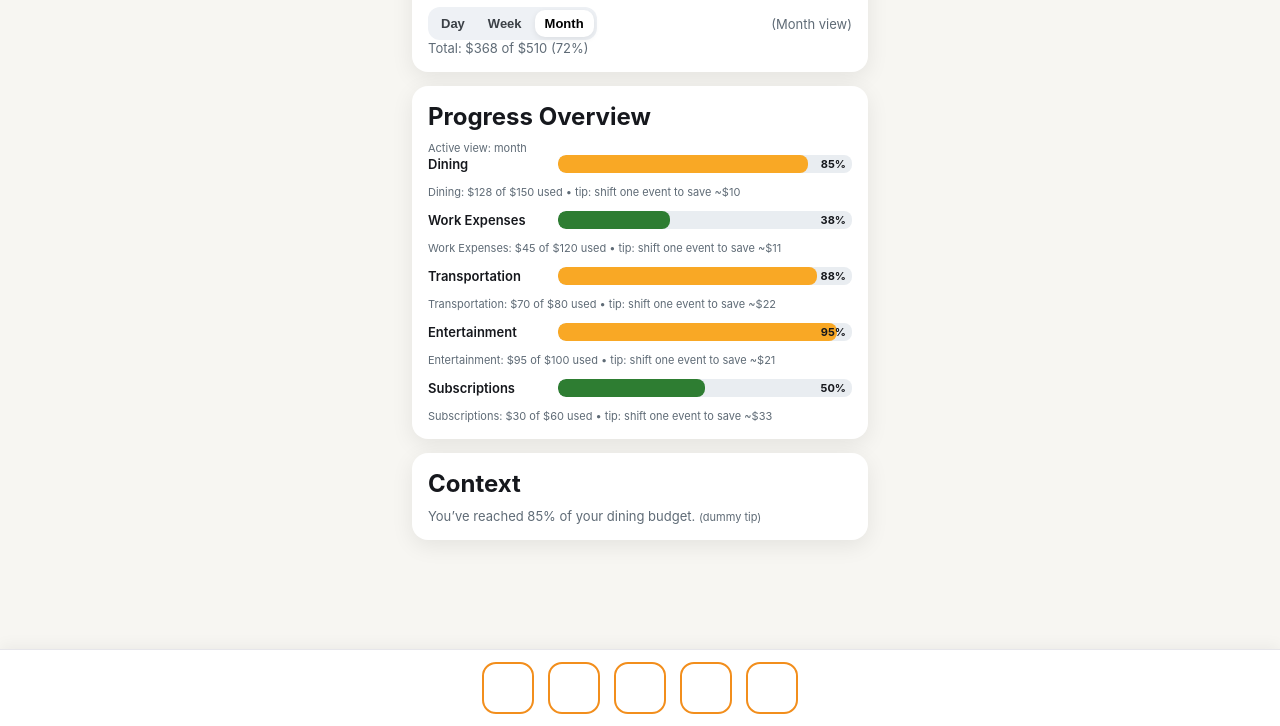
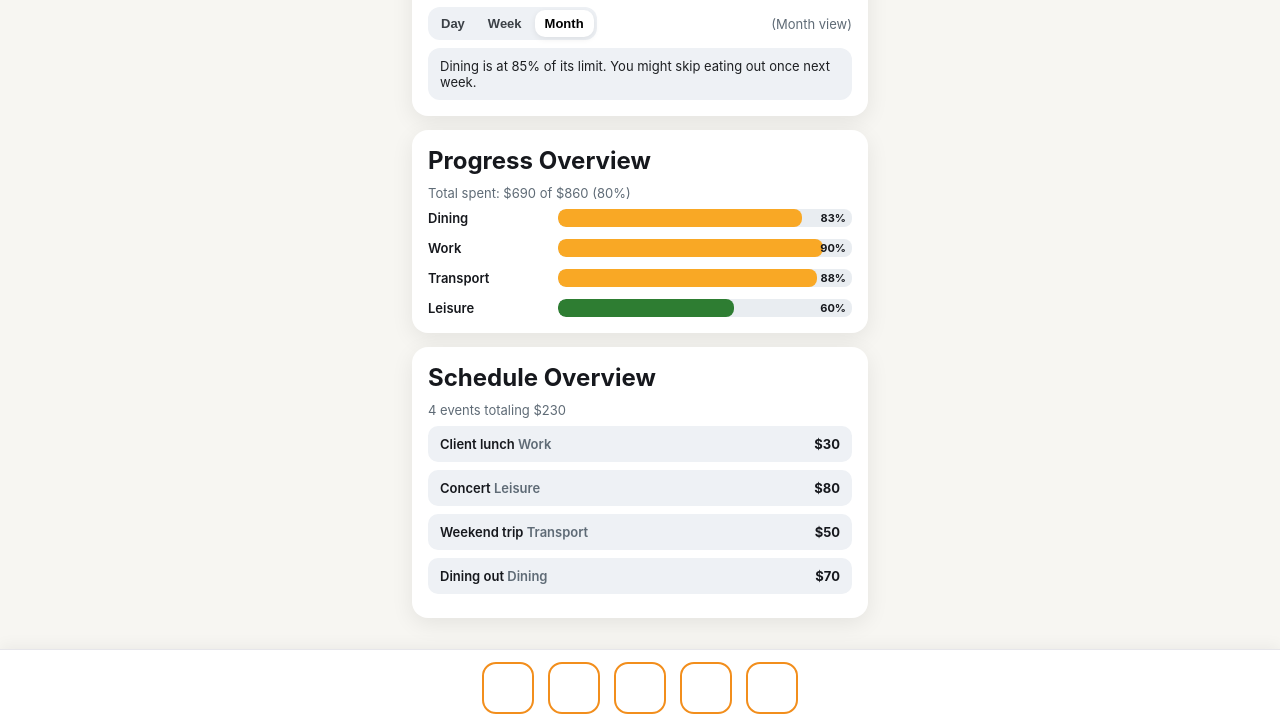
Before and after one commit to michaeltaffe/HVCIbudgetapp, a website: page index.html in a window 1280 px wide. Shown: the part 74-800 px from the top of the page. Drawn offline with Linux system fonts and the light colour scheme.

Commit message:
Update HTML for final prototype of dashboard

```diff
--- a/index.html
+++ b/index.html
@@ -3,7 +3,7 @@
 <head>
 <meta charset="utf-8" />
 <meta name="viewport" content="width=device-width, initial-scale=1" />
-<title>Time–Budget Dashboard (Mock)</title>
+<title>Time–Budget Dashboard (Final Prototype)</title>
 <link rel="stylesheet" href="https://unpkg.com/lucide-static@latest/font/lucide.css">
 <style>
 :root{
@@ -18,7 +18,7 @@ body{margin:0;font-family:Inter,system-ui,-apple-system,Segoe UI,Roboto,Helvetic
 h1,h2{margin:0 0 10px}
 .subtitle{color:var(--muted);font-size:13px}
 
-.controls{display:flex;align-items:center;justify-content:space-between;gap:10px;flex-wrap:wrap}
+.controls{display:flex;align-items:center;justify-content:space-between;margin-top:8px}
 .segmented{display:inline-flex;background:var(--subtle);border-radius:12px;padding:3px;gap:3px}
 .segmented button{
   appearance:none;border:0;background:transparent;padding:6px 10px;border-radius:10px;
@@ -26,17 +26,26 @@ h1,h2{margin:0 0 10px}
 }
 .segmented button.active{background:#fff;color:#000;box-shadow:0 2px 6px rgba(0,0,0,.08)}
 
-.bars{display:grid;gap:12px}
+.bars{display:grid;gap:12px;margin-top:8px}
 .row{display:flex;align-items:center;gap:10px}
 .label{min-width:120px;font-weight:600;font-size:13px}
 .bar{flex:1;height:18px;background:var(--track);border-radius:8px;position:relative;overflow:hidden}
 .fill{height:100%;border-radius:8px;transition:width .35s ease, background .35s ease}
 .pct{position:absolute;right:6px;top:50%;transform:translateY(-50%);font-size:11px;font-weight:700}
-.tooltip{font-size:11px;color:var(--muted)}
 
-.footer{position:fixed;left:0;right:0;bottom:0;background:#fff;border-top:1px solid #e6e6ea;padding:12px 16px;box-shadow:0 -3px 15px rgba(0,0,0,.05)}
+.context-panel{font-size:13px;background:var(--subtle);padding:10px 12px;border-radius:12px;margin-top:8px;color:#1d1f22}
+
+.events .row{display:flex;justify-content:space-between;align-items:center;background:var(--subtle);
+  padding:10px 12px;border-radius:10px;margin:8px 0}
+.events .title{font-weight:600;font-size:13px}
+.events .amt{font-weight:700;font-size:13px}
+
+.footer{position:fixed;left:0;right:0;bottom:0;background:#fff;border-top:1px solid #e6e6ea;
+  padding:12px 16px;box-shadow:0 -3px 15px rgba(0,0,0,.05)}
 .chips{display:flex;gap:14px;justify-content:center}
-.chip{width:52px;height:52px;border:2px solid #f28e1c;border-radius:14px;display:flex;align-items:center;justify-content:center}
+.chip{width:52px;height:52px;border:2px solid #f28e1c;border-radius:14px;
+  display:flex;align-items:center;justify-content:center;background:#fff;transition:background .2s}
+.chip:hover{background:#fdf5e6}
 .chip i{font-size:22px;color:#f28e1c}
 </style>
 </head>
@@ -45,25 +54,28 @@ h1,h2{margin:0 0 10px}
   <div class="card">
     <h1>Time–Budget Dashboard</h1>
     <div class="controls">
-      <div class="segmented" role="tablist" aria-label="Time view">
-        <button id="view-day"   role="tab" aria-selected="false">Day</button>
-        <button id="view-week"  role="tab" aria-selected="false">Week</button>
-        <button id="view-month" role="tab" aria-selected="true"  class="active">Month</button>
+      <div class="segmented">
+        <button id="btn-day">Day</button>
+        <button id="btn-week">Week</button>
+        <button id="btn-month" class="active">Month</button>
       </div>
       <div class="subtitle" id="viewNote">(Month view)</div>
     </div>
-    <div class="subtitle" id="summary">Loading…</div>
+    <div class="context-panel" id="contextText">
+      You’re nearing your dining budget limit. Consider one low-cost workday.
+    </div>
   </div>
 
   <div class="card">
     <h2>Progress Overview</h2>
-    <div id="activeView" class="tooltip">Active view: month</div>
+    <div class="subtitle" id="summary">Loading...</div>
     <div class="bars" id="bars"></div>
   </div>
 
-  <div class="card">
-    <h2>Context</h2>
-    <div class="subtitle">You’ve reached 85% of your dining budget. <span class="tooltip">(dummy tip)</span></div>
+  <div class="card events">
+    <h2>Schedule Overview</h2>
+    <div id="eventSummary" class="subtitle"></div>
+    <div id="events"></div>
   </div>
 </div>
 
@@ -71,104 +83,126 @@ h1,h2{margin:0 0 10px}
   <div class="chips">
     <div class="chip" title="Home"><i class="lucide lucide-home"></i></div>
     <div class="chip" title="Calendar"><i class="lucide lucide-calendar-days"></i></div>
-    <div class="chip" title="Budget"><i class="lucide lucide-credit-card"></i></div>
+    <div class="chip" title="Budget"><i class="lucide lucide-wallet"></i></div>
     <div class="chip" title="Insights"><i class="lucide lucide-bar-chart-3"></i></div>
     <div class="chip" title="Settings"><i class="lucide lucide-settings"></i></div>
   </div>
 </div>
 
 <script>
-/* Distinct datasets per view (so bars CHANGE) */
 const DATA = {
-  day: [
-    {category:"Dining",        spent:  9, budget: 15},  // 60%
-    {category:"Work Expenses", spent:  4, budget: 20},  // 20%
-    {category:"Transportation",spent: 10, budget: 12},  // 83%
-    {category:"Entertainment", spent:  1, budget:  8},  // 13%
-    {category:"Subscriptions", spent:  5, budget:  5}   // 100%
-  ],
-  week: [
-    {category:"Dining",        spent: 62, budget: 80},  // 78%
-    {category:"Work Expenses", spent: 18, budget: 60},  // 30%
-    {category:"Transportation",spent: 39, budget: 45},  // 87%
-    {category:"Entertainment", spent: 28, budget: 50},  // 56%
-    {category:"Subscriptions", spent: 15, budget: 15}   // 100%
-  ],
-  month: [
-    {category:"Dining",        spent:128, budget:150},  // 85%
-    {category:"Work Expenses", spent: 45, budget:120},  // 38%
-    {category:"Transportation",spent: 70, budget: 80},  // 88%
-    {category:"Entertainment", spent: 95, budget:100},  // 95%
-    {category:"Subscriptions", spent: 30, budget: 60}   // 50%
-  ]
+  day: {
+    context: "You're on track today, with one moderate expense remaining.",
+    categories: [
+      {cat:"Dining", spent:10, budget:15},
+      {cat:"Work", spent:4, budget:20},
+      {cat:"Transport", spent:8, budget:12},
+      {cat:"Leisure", spent:2, budget:10}
+    ],
+    events:[
+      {title:"Coffee meeting", category:"Work", cost:6},
+      {title:"Lunch out", category:"Dining", cost:10},
+      {title:"Gym class", category:"Leisure", cost:5}
+    ]
+  },
+  week: {
+    context: "Dining is close to budget. Plan a meal at home to stay on track.",
+    categories: [
+      {cat:"Dining", spent:70, budget:90},
+      {cat:"Work", spent:40, budget:60},
+      {cat:"Transport", spent:30, budget:45},
+      {cat:"Leisure", spent:20, budget:50}
+    ],
+    events:[
+      {title:"Dinner with friends", category:"Dining", cost:45},
+      {title:"Work commute", category:"Transport", cost:20},
+      {title:"Movie night", category:"Leisure", cost:15},
+      {title:"Coworking session", category:"Work", cost:10}
+    ]
+  },
+  month: {
+    context: "Dining is at 85% of its limit. You might skip eating out once next week.",
+    categories: [
+      {cat:"Dining", spent:250, budget:300},
+      {cat:"Work", spent:180, budget:200},
+      {cat:"Transport", spent:140, budget:160},
+      {cat:"Leisure", spent:120, budget:200}
+    ],
+    events:[
+      {title:"Client lunch", category:"Work", cost:30},
+      {title:"Concert", category:"Leisure", cost:80},
+      {title:"Weekend trip", category:"Transport", cost:50},
+      {title:"Dining out", category:"Dining", cost:70}
+    ]
+  }
 };
 
-function colorFor(p){ return p<70 ? 'var(--ok)' : (p<100 ? 'var(--warn)' : 'var(--bad)'); }
+function colorFor(p){ return p<70?'var(--ok)':(p<100?'var(--warn)':'var(--bad)'); }
 
-/* Renders bars for a given view key */
-function renderBars(view){
+function render(view){
+  const d = DATA[view];
   const bars = document.getElementById('bars');
-  bars.innerHTML = ''; // clear previous bars
+  bars.innerHTML = '';
+  let totalSpent = 0, totalBudget = 0;
 
-  // Update helper labels
-  document.getElementById('activeView').textContent = 'Active view: ' + view;
-  document.getElementById('viewNote').textContent = '(' + view[0].toUpperCase() + view.slice(1) + ' view)';
+  d.categories.forEach(c=>{
+    const pct = Math.round((c.spent / Math.max(1,c.budget)) * 100);
+    totalSpent += c.spent; totalBudget += c.budget;
 
-  // Build rows
-  DATA[view].forEach(d=>{
-    const row = document.createElement('div');
-    row.className = 'row';
-
-    const label = document.createElement('div');
-    label.className = 'label';
-    label.textContent = d.category;
-
-    const bar = document.createElement('div');
-    bar.className = 'bar';
-
-    const pct = Math.round((d.spent / Math.max(1, d.budget)) * 100);
-    const fill = document.createElement('div');
-    fill.className = 'fill';
-    fill.style.width = Math.min(100, pct) + '%';
+    const row = document.createElement('div'); row.className='row';
+    const label = document.createElement('div'); label.className='label'; label.textContent = c.cat;
+    const bar = document.createElement('div'); bar.className='bar';
+    const fill = document.createElement('div'); fill.className='fill';
+    fill.style.width = Math.min(100,pct)+'%';
     fill.style.background = colorFor(pct);
-
-    const pctText = document.createElement('div');
-    pctText.className = 'pct';
-    pctText.textContent = pct + '%';
-
-    bar.appendChild(fill);
-    bar.appendChild(pctText);
-
-    row.appendChild(label);
-    row.appendChild(bar);
+    const pctText = document.createElement('div'); pctText.className='pct'; pctText.textContent = pct+'%';
+    bar.appendChild(fill); bar.appendChild(pctText);
+    row.appendChild(label); row.appendChild(bar);
     bars.appendChild(row);
-
-    // Tooltip row under each bar with raw values (dummy)
-    const tip = document.createElement('div');
-    tip.className = 'tooltip';
-    tip.textContent = `${d.category}: $${d.spent} of $${d.budget} used • tip: shift one event to save ~$${10 + Math.floor(Math.random()*25)}`;
-    bars.appendChild(tip);
   });
 
-  // Update summary totals
-  const totalBudget = DATA[view].reduce((a,b)=>a + b.budget, 0);
-  const totalSpent  = DATA[view].reduce((a,b)=>a + b.spent, 0);
   document.getElementById('summary').textContent =
-    `Total: $${totalSpent} of $${totalBudget} (${Math.round(totalSpent / Math.max(1,totalBudget) * 100)}%)`;
+    `Total spent: $${totalSpent} of $${totalBudget} (${Math.round(totalSpent/totalBudget*100)}%)`;
+  document.getElementById('contextText').textContent = d.context;
+
+  // Events / Schedule section
+  const eventList = document.getElementById('events');
+  eventList.innerHTML = '';
+  let totalCost = 0;
+  d.events.forEach(e=>{
+    const row = document.createElement('div');
+    row.className='row';
+    const title = document.createElement('div');
+    title.className='title';
+    title.textContent = e.title + ' ';
+    const cat = document.createElement('span');
+    cat.className='subtitle';
+    cat.textContent = e.category;
+    title.appendChild(cat);
+    const amt = document.createElement('div');
+    amt.className='amt';
+    amt.textContent = '$' + e.cost;
+    totalCost += e.cost;
+    row.appendChild(title);
+    row.appendChild(amt);
+    eventList.appendChild(row);
+  });
+  document.getElementById('eventSummary').textContent =
+    `${d.events.length} events totaling $${totalCost}`;
+  document.getElementById('viewNote').textContent = `(${view[0].toUpperCase()+view.slice(1)} view)`;
 }
 
-/* Button wiring */
-function activate(view){
+function setView(view){
   document.querySelectorAll('.segmented button').forEach(b=>b.classList.remove('active'));
-  document.getElementById('view-'+view).classList.add('active');
-  renderBars(view);
+  document.getElementById('btn-'+view).classList.add('active');
+  render(view);
 }
 
 document.addEventListener('DOMContentLoaded', ()=>{
-  document.getElementById('view-day').addEventListener('click',  ()=>activate('day'));
-  document.getElementById('view-week').addEventListener('click', ()=>activate('week'));
-  document.getElementById('view-month').addEventListener('click',()=>activate('month'));
-  activate('month'); // initial
+  document.getElementById('btn-day').addEventListener('click', ()=>setView('day'));
+  document.getElementById('btn-week').addEventListener('click', ()=>setView('week'));
+  document.getElementById('btn-month').addEventListener('click', ()=>setView('month'));
+  render('month'); // default view
 });
 </script>
 </body>
```
